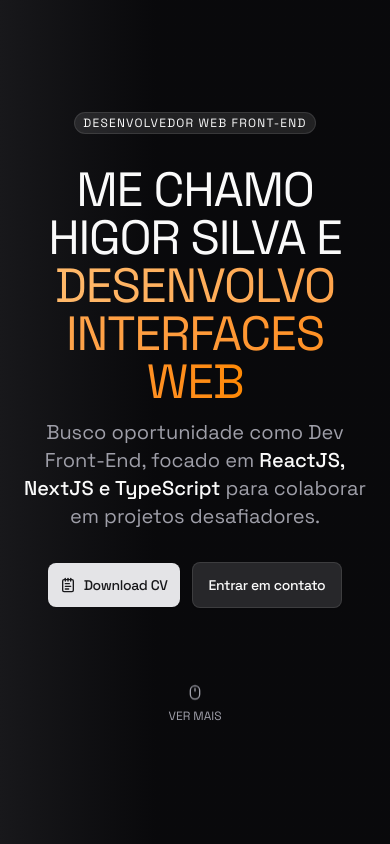
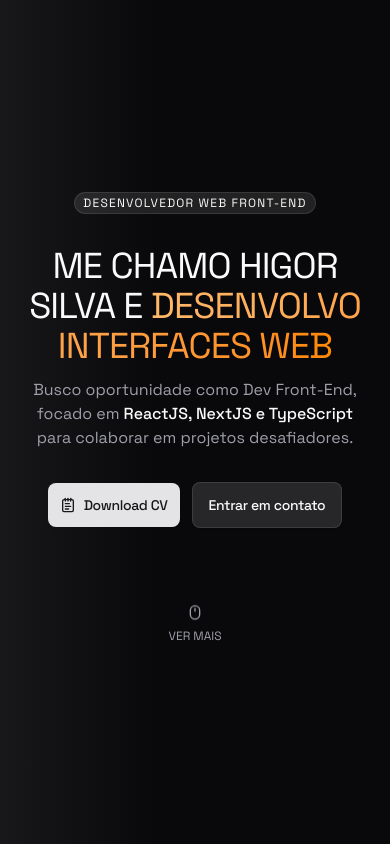
Before and after one commit to hiigorsilva/higorcode, an Astro site: page / in a window 390 px wide. Shown: the top 844 px of the page. Built offline with nearby package versions, Linux system fonts and the light colour scheme; Astro itself is replaced by a stand-in of ours.

Commit message:
style: add hero section responsive

```diff
--- a/src/components/Home/Contact/Contact.tsx
+++ b/src/components/Home/Contact/Contact.tsx
@@ -7,7 +7,7 @@ import { Users2Icon } from "lucide-react";
 
 export const ContactSection = () => {
 	return (
-		<section id="experience" className="w-full h-fit py-36 px-5">
+		<section id="contact" className="w-full h-fit py-36 px-5">
 			<ContainerLayout className="flex flex-col gap-6">
 				{/* TITLE */}
 				<div className="flex items-center gap-3">
--- a/src/components/Home/Hero/Hero.tsx
+++ b/src/components/Home/Hero/Hero.tsx
@@ -54,13 +54,13 @@ export const HeroSection = () => {
 
 					{/* HEADLINE */}
 					<div className="flex flex-col gap-3">
-						<h1 className="font-light text-5xl text-center text-foreground uppercase tracking-tight">
+						<h1 className="font-light text-4xl md:text-5xl text-center text-foreground text-balance md:text-pretty uppercase tracking-tight">
 							Me chamo Higor Silva e{" "}
 							<span className="text-transparent bg-clip-text bg-gradient-to-r from-orange-300 to-orange-400">
 								Desenvolvo interfaces web
 							</span>
 						</h1>
-						<p className="text-xl text-center text-muted-foreground">
+						<p className="text-base md:text-xl text-center text-muted-foreground text-balance md:text-pretty">
 							Busco oportunidade como Dev Front-End, focado em{" "}
 							<strong className="font-medium text-foreground">
 								ReactJS, NextJS e TypeScript
```
